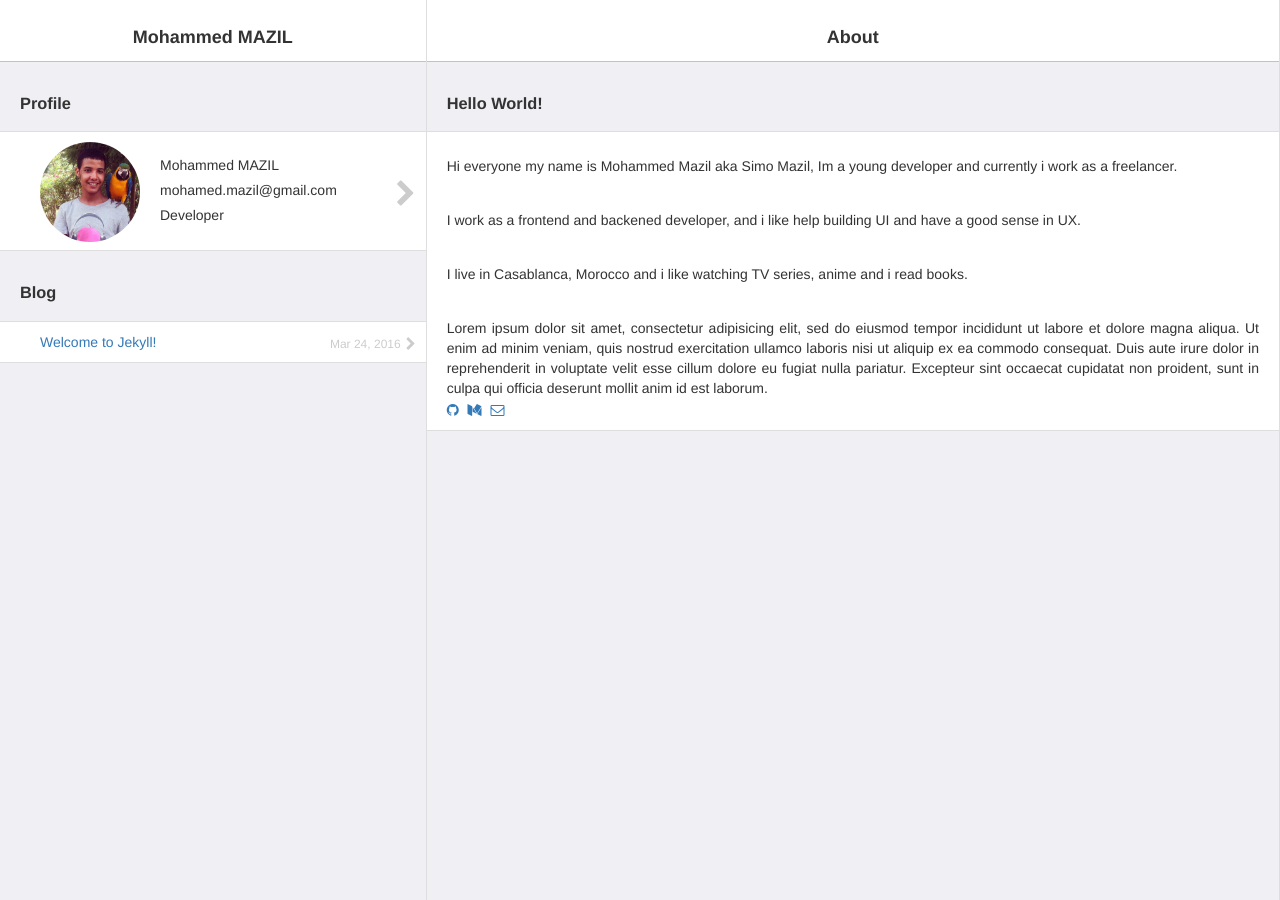
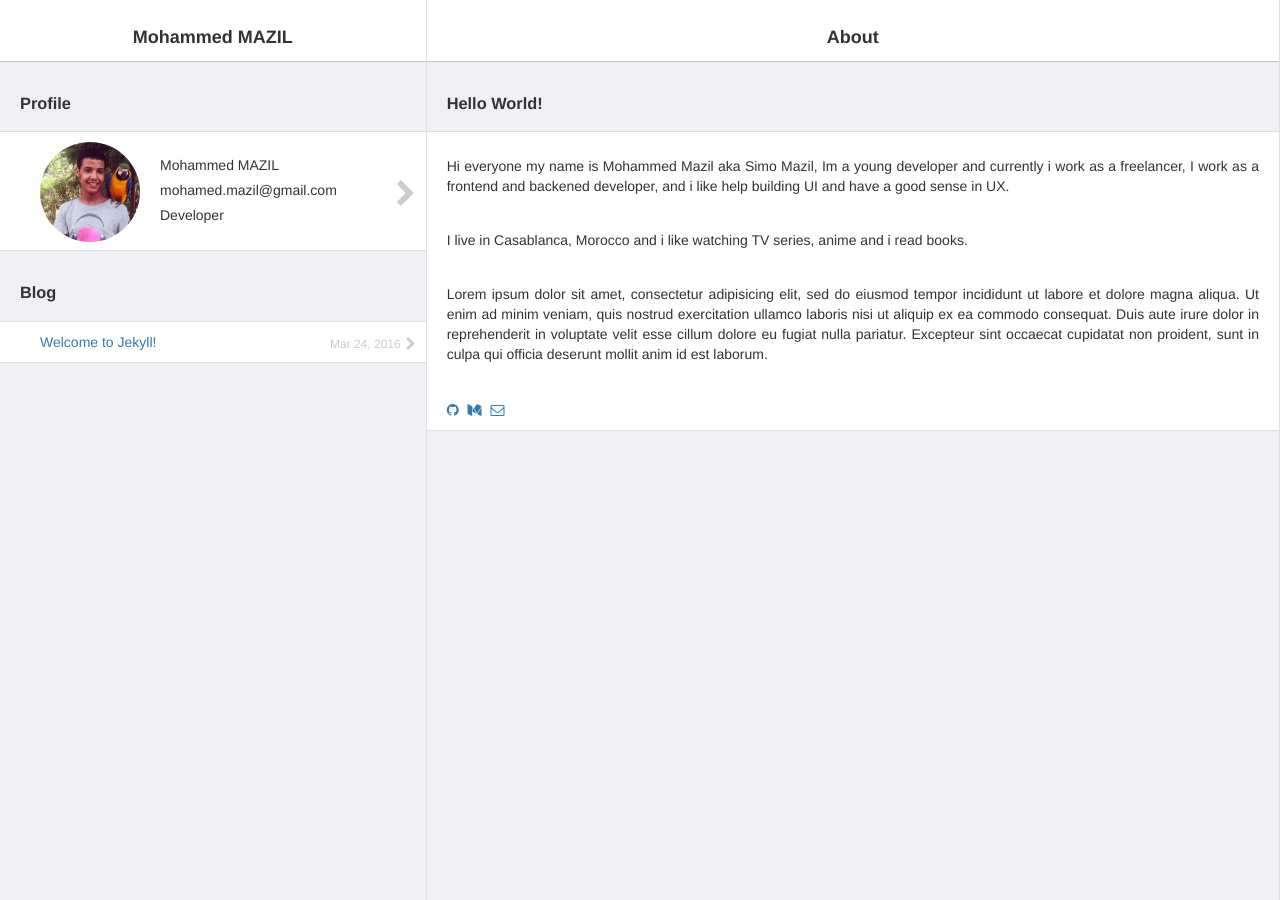
Before and after one commit to SimoMazil/simomazil.github.io, a Jekyll site: the page built from index.html, in a window 1280 px wide. Built offline with Jekyll 4.4.1, drawn with Linux system fonts in a browser that asks for light colours; nearby versions of some CDN libraries.

Commit message:
Update index.html

```diff
--- a/index.html
+++ b/index.html
@@ -40,9 +40,7 @@ layout: default
       <h3>Hello World!</h3>
       <div class="about">
         <p>
-          Hi everyone my name is Mohammed Mazil aka Simo Mazil, Im a young developer and currently i work as a freelancer.
-        </p>
-        <p>
+          Hi everyone my name is Mohammed Mazil aka Simo Mazil, Im a young developer and currently i work as a freelancer,
           I work as a frontend and backened developer, and i like help building UI and have a good sense in UX.
         </p>
         <p>
```
